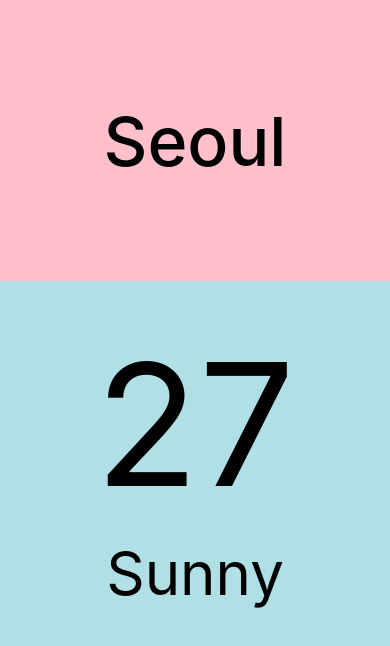
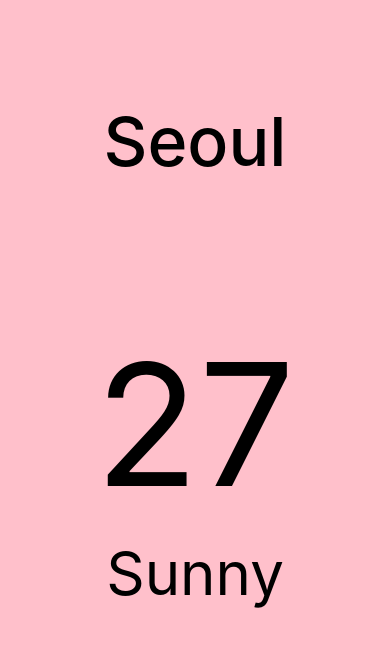
Before and after one commit to sophiecode1105/weather-app, a React Native app: screen / in a window 390 px wide. Shown: the top 646 px of the page. Built offline with nearby package versions, Linux system fonts and the light colour scheme.

Commit message:
style part2

```diff
--- a/App.js
+++ b/App.js
@@ -4,8 +4,8 @@ import { StyleSheet, Text, View, ScrollView,Dimensions } from 'react-native';
 
 const {width : SCREEN_WIDTH} = Dimensions.get('window');
 
-console.log(SCREEN_WIDTH)
-
+console.log(SCREEN_WIDTH) //days를 중앙에 배치할수가있다.
+//props를 보고 공부하면됩니다!
 
 export default function App() {
   return ( //레이아웃만들기 //부모컴포넌트 기준이기에 매우 중요
@@ -13,7 +13,10 @@ export default function App() {
      <View style={styles.city}>
      <Text style={styles.cityName}>Seoul</Text>
      </View>
-     <ScrollView horizontal contentContainerstyle={styles.weather}>
+     <ScrollView pagingEnabled
+                 horizontal
+                 showsHorizontalScrollIndicator={false}
+                 contentContainerstyle={styles.weather}>
        <View style={styles.day}>
         <Text style = {styles.temp}>27</Text>
         <Text style = {styles.description}>Sunny</Text>
@@ -50,14 +53,14 @@ export default function App() {
     },
     weather: {
       // flex:3, 없애줘야한다. 이유 : 스크롤뷰가 스크린보다 커져야지 효과가 자연스럽게 보여짐
-      backgroundColor : 'blue'
+      // backgroundColor : 'blue'
     },
     day:{
       // flex:1,
       // justifyContent : 'center',
       width:  SCREEN_WIDTH,
       alignItems : 'center',
-      backgroundColor : 'powderblue'
+      // backgroundColor : 'powderblue'
     },
     temp:{
       marginTop: 40,
```
